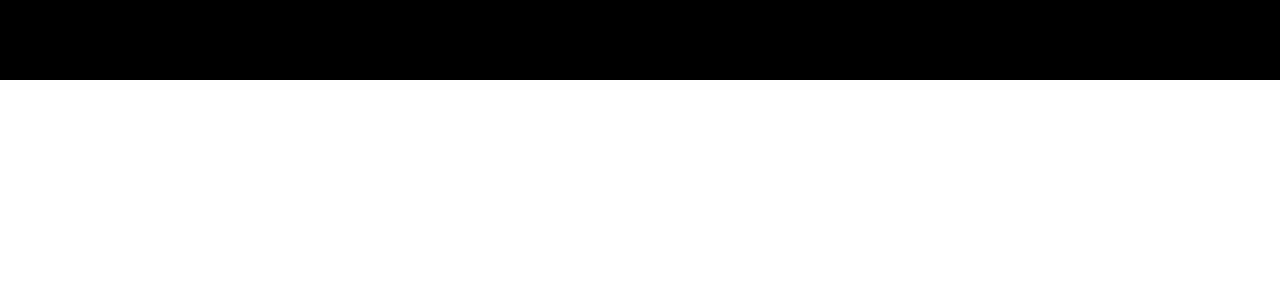
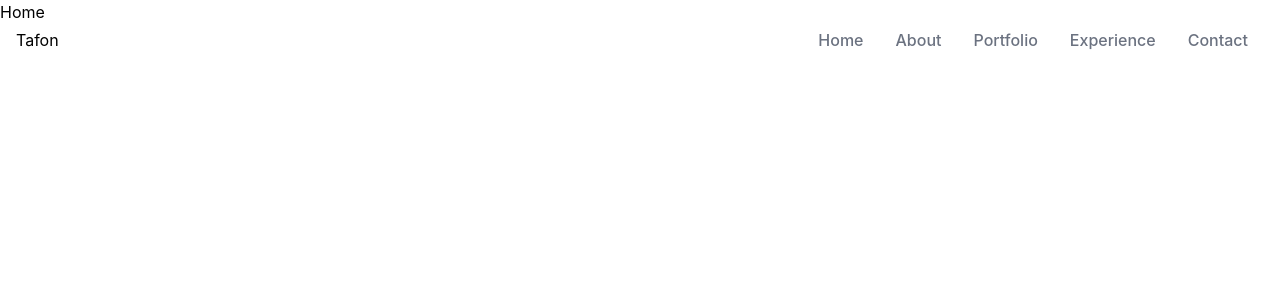
Before and after one commit to tafonhubertnwana/My-portfolio, a React (Create React App) app in the folder my-portfolio/: page / in a window 1280 px wide. Shown: the top 300 px of the page. Built offline with nearby package versions, Linux system fonts and the light colour scheme.

Commit message:
completing the navbar

```diff
--- a/my-portfolio/package.json
+++ b/my-portfolio/package.json
@@ -8,6 +8,7 @@
     "@testing-library/user-event": "^13.5.0",
     "react": "^18.2.0",
     "react-dom": "^18.2.0",
+    "react-icons": "^4.12.0",
     "react-scripts": "5.0.1",
     "web-vitals": "^2.1.4"
   },
--- a/my-portfolio/src/App.js
+++ b/my-portfolio/src/App.js
@@ -1,6 +1,7 @@
 
 import './App.css';
 import Navbar from "./components/Navbar";
+import Home from "./components/Home"
 
 function App() {
   return (
@@ -8,6 +9,7 @@
 
 
       <Navbar />
+      <Home />
     </div>
   );
 }
--- /dev/null
+++ b/my-portfolio/src/components/Home.jsx
@@ -0,0 +1,9 @@
+import React from 'react'
+
+const Home = () => {
+  return (
+    <div>Home</div>
+  )
+}
+
+export default Home
--- a/my-portfolio/src/components/Navbar.jsx
+++ b/my-portfolio/src/components/Navbar.jsx
@@ -1,7 +1,12 @@
-import { looksLikeNumber } from "yargs-parser"
+import { useState } from "react";
+import { FaBars, FaTimes} from "react-icons/fa";
+
 
 
 const Navbar = () => {
+
+
+  const [nav, setNav] = useState(false)
 
   const links = [
     {
@@ -14,7 +19,7 @@
     },
     {
       id:3,
-      link: 'Profolio'
+      link: 'Portfolio'
     },
     {
       id:4,
@@ -27,18 +32,43 @@
   ]
   return (
     <div>
-      <div className="flex justify-between items-center w-full h-20 px-4 txt-white bg-black fixed">
+      <div className="flex justify-between items-center w-full h-20 px-4 text-yellow bg-green fixed">
         <div>
           <h1 classname="text-5xl ml-2"> Tafon</h1>
         </div>
-        <ul className="flex">
+        <ul className="hidden md:flex">
 
-          {links.map(link => {
-            <li className="px-4 cursor-pointer capitalize font-medium text-grey-500 hover:scale-105 duration-200">Home</li>
+          {links.map(({ id, link}) => (
+            <li
+              key={id}
+              className="px-4 cursor-pointer capitalize font-medium text-gray-500 hover:scale-105 duration-200 ">
+                {link}
+              </li>
 
-          })}
+          )) }
 
         </ul>
+        <div onClick={() => setNav(!nav)} className="cursor-pointer pr-4 z-10 text-gray-500 md:hidden">
+          {nav ? <FaTimes size={30} /> : <FaBars size={30} />}
+
+        </div>
+
+        { nav &&  (
+          <ul className="flex flex-col justify-center items-center absolute top-0 left-0 w-full h-screen bg-gradient-to-b from-black to-gray-800 text-gray-500">
+            {links.map(({ id, link}) => (
+            <li
+              key={id}
+              className="px-4 cursor-pointer capitalize py-6 text-4xl">
+                {link}
+            </li>
+
+            )) }
+
+
+          </ul>
+
+        )}
+
 
       </div>
     </div>
```
Also changed, not shown: 1 other file (tests, documents, lock files or other folders).
